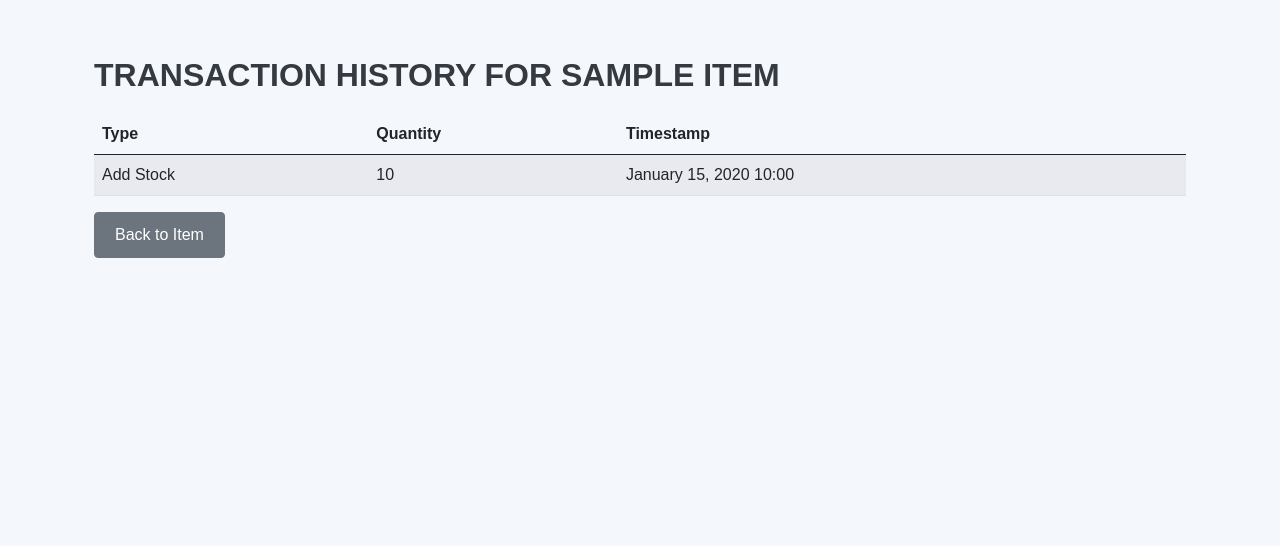
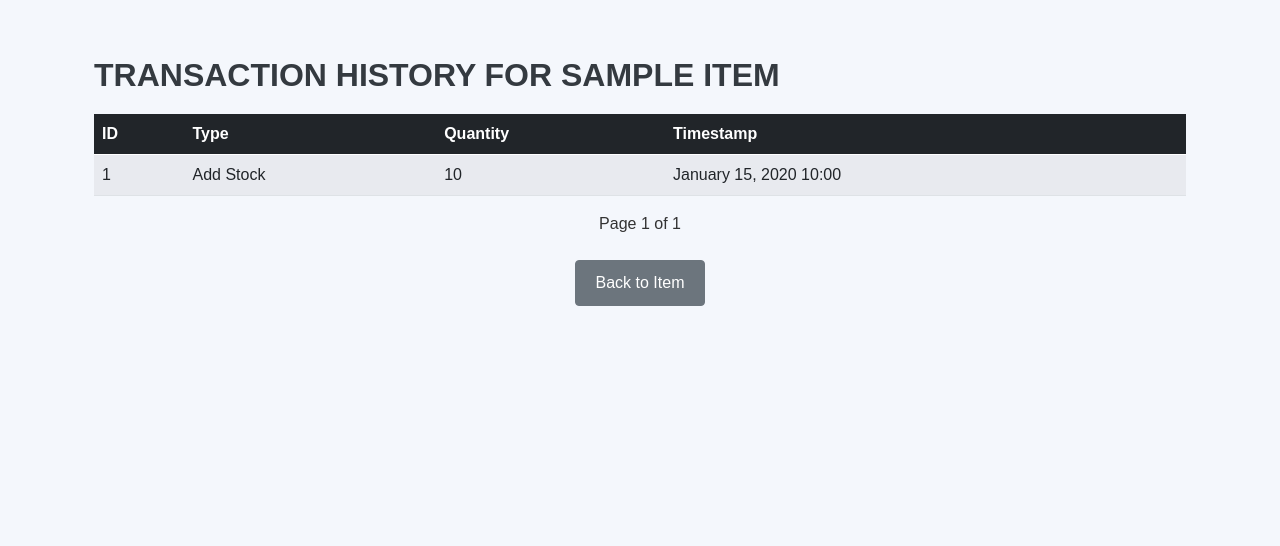
Before and after one commit to KatVolkova/inventory-management-system, a Django app: page /item/1/transactions/ in a window 1280 px wide. Shown: the part 62-608 px from the top of the page. Run offline with Django 4.2, Linux system fonts and the light colour scheme; tables that the repository leaves empty hold one stand-in row (values such as "Sample post"); some libraries are stand-ins or nearby versions.

```diff
--- a/inventory/templates/inventory/view_transactions.html
+++ b/inventory/templates/inventory/view_transactions.html
@@ -3,17 +3,19 @@
 {% block content %}
 <div class="container mt-4">
     <h2>Transaction History for {{ item.name }}</h2>
-    <table class="table table-striped">
-        <thead>
+    <table class="table table-striped table-hover mt-3">
+        <thead class="table-dark">
             <tr>
-                <th>Type</th>
-                <th>Quantity</th>
-                <th>Timestamp</th>
+                <th scope="col">ID</th>
+                <th scope="col">Type</th>
+                <th scope="col">Quantity</th>
+                <th scope="col">Timestamp</th>
             </tr>
         </thead>
         <tbody>
-            {% for transaction in transactions %}
+            {% for transaction in page_obj %}
             <tr>
+                <td>{{ transaction.id }}</td>
                 <td>{{ transaction.get_transaction_type_display }}</td>
                 <td>{{ transaction.quantity }}</td>
                 <td>{{ transaction.timestamp|date:"F d, Y H:i" }}</td>
@@ -25,6 +27,24 @@
             {% endfor %}
         </tbody>
     </table>
+    <!-- Pagination Controls -->
+    <div class="d-flex justify-content-between align-items-center mt-3">
+        <div>
+            {% if page_obj.has_previous %}
+            <a href="?page={{ page_obj.previous_page_number }}" class="btn btn-primary">Previous</a>
+            {% endif %}
+        </div>
+        <div>
+            <span>Page {{ page_obj.number }} of {{ page_obj.paginator.num_pages }}</span>
+        </div>
+        <div>
+            {% if page_obj.has_next %}
+            <a href="?page={{ page_obj.next_page_number }}" class="btn btn-primary">Next</a>
+            {% endif %}
+        </div>
+    </div>
+    <div class="text-center mt-4">
     <a href="{% url 'item-detail' item.id %}" class="btn btn-secondary">Back to Item</a>
 </div>
+</div>
 {% endblock %}
--- a/inventory/views.py
+++ b/inventory/views.py
@@ -8,7 +8,7 @@ from django.core.paginator import Paginator
 from django.db import models
 from django.db.models import Sum, Count, Avg, F, Q, FloatField
 from .models import Item, Transaction, Category
-from .forms import CategoryForm, ItemForm, TransactionForm
+from .forms import CategoryForm, ItemForm, TransactionForm, SelectItemForm, SelectItemForViewForm
 
 
 # Create your views here.
@@ -84,9 +84,6 @@ def record_transaction(request, pk):
             if transaction.transaction_type == 'add':
                 item.quantity += transaction.quantity
             elif transaction.transaction_type == 'remove':
-                if transaction.quantity > item.quantity:
-                    messages.error(request, "Cannot remove more than available stock!")
-                    return redirect('record-transaction', pk=pk)
                 item.quantity -= transaction.quantity
 
             item.save()
@@ -103,18 +100,25 @@ def view_transactions(request, pk):
     item = get_object_or_404(Item, pk=pk)
     transactions = item.transactions.all()
 
-    return render(request, 'inventory/view_transactions.html', {'item': item, 'transactions': transactions})
+    paginator = Paginator(transactions, 10)  # Show 10 transactions per page
+    page_number = request.GET.get('page')
+    page_obj = paginator.get_page(page_number)
+
+    return render(request, 'inventory/view_transactions.html', {'item': item, 'page_obj': page_obj})
 
 def select_item_record_transaction(request):
     """
     View to select an item before redirecting to the Record Transaction page.
     """
     if request.method == 'POST':
-        item_id = request.POST.get('item')
-        return redirect('record-transaction', pk=item_id)
+        form = SelectItemForm(request.POST)
+        if form.is_valid():
+            item = form.cleaned_data['item']
+            return redirect('record-transaction', pk=item.id)
+    else:
+        form = SelectItemForm()
 
-    items = Item.objects.all()
-    return render(request, 'inventory/select_item_record_transaction.html', {'items': items})
+    return render(request, 'inventory/select_item_record_transaction.html', {'form': form})
 
 
 def select_item_view_transactions(request):
@@ -122,11 +126,14 @@ def select_item_view_transactions(request):
     View to select an item before redirecting to the View Transactions page.
     """
     if request.method == 'POST':
-        item_id = request.POST.get('item')
-        return redirect('view-transactions', pk=item_id)
+        form = SelectItemForViewForm(request.POST)
+        if form.is_valid():
+            item = form.cleaned_data['item']
+            return redirect('view-transactions', pk=item.id)
+    else:
+        form = SelectItemForm()
 
-    items = Item.objects.all()
-    return render(request, 'inventory/select_item_view_transactions.html', {'items': items})
+    return render(request, 'inventory/select_item_view_transactions.html', {'form': form})
 
 def add_category(request):
     if request.method == "POST":
--- a/static/css/style.css
+++ b/static/css/style.css
@@ -147,9 +147,15 @@ body {
 h2 {
     font-size: 32px;
     font-weight: bold;
-    text-transform: uppercase; /* Makes the heading uppercase */
-    color: #343a40; /* Neutral dark color for contrast */
-    margin-bottom: 20px; /* Space below the heading */
+    text-transform: uppercase;
+    color: #343a40;
+    margin-bottom: 20px;
+}
+.form-label {
+    font-size: 24px;
+    font-weight: bold;
+    color: #343a40;
+    margin-bottom: 20px;
 }
 
 /* Masthead Styles */
```
Also changed, not shown: inventory/forms.py (+36 -0 lines), inventory/templates/inventory/record_transaction.html (+5 -3 lines), inventory/templates/inventory/select_item_record_transaction.html (+2 -7 lines), inventory/templates/inventory/select_item_view_transactions.html (+2 -7 lines).
